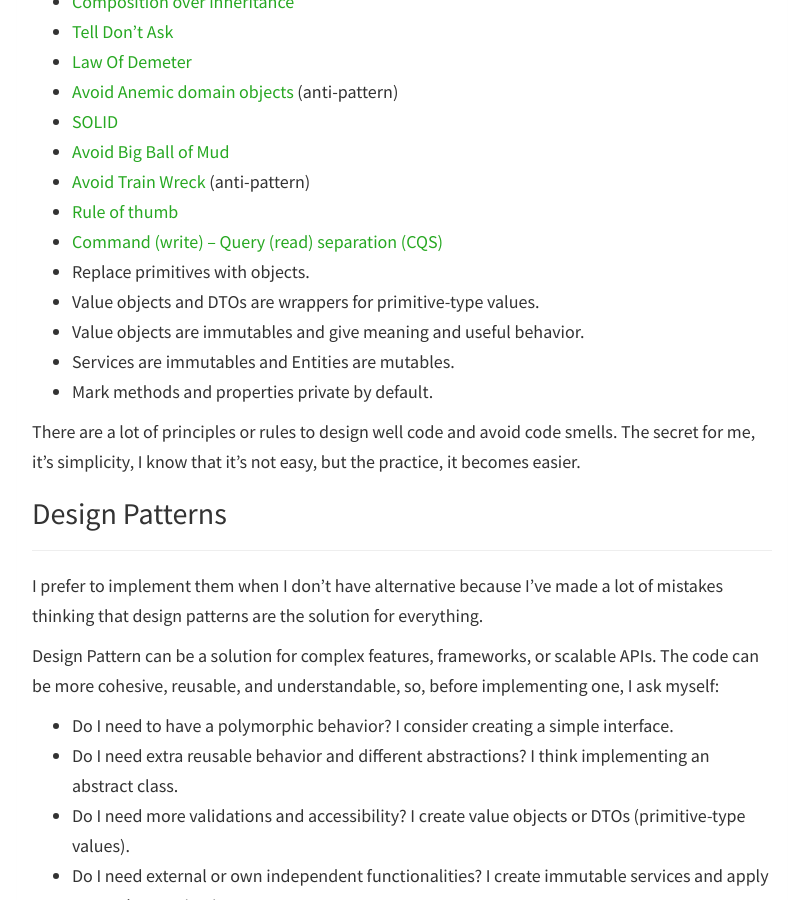
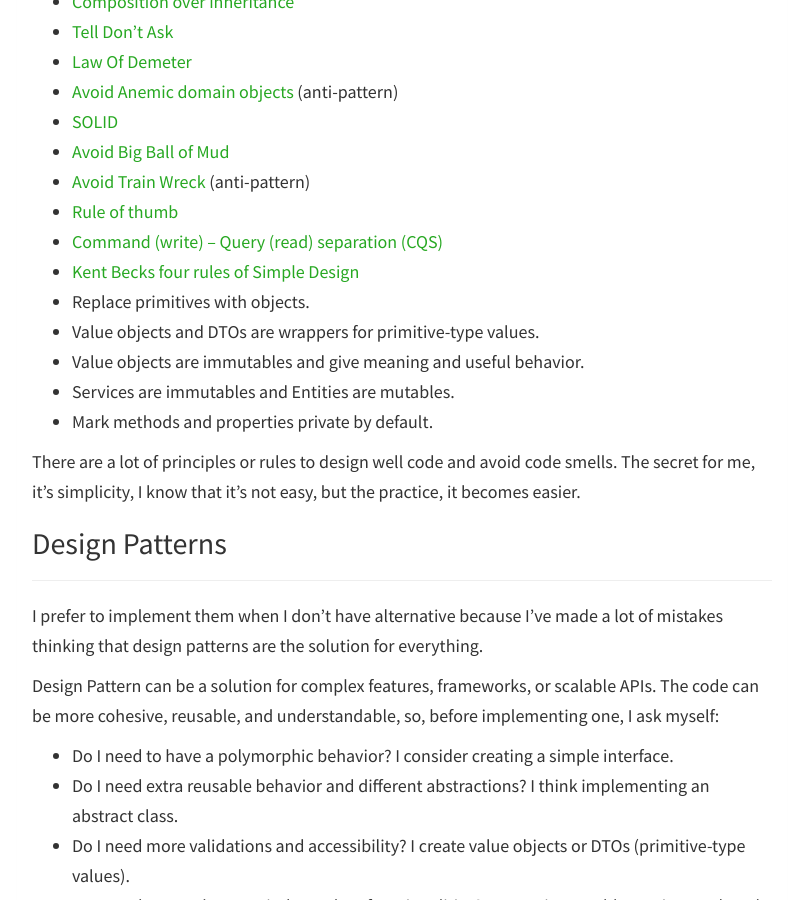
Before and after one commit to jfernancordova/jfernancordova.github.io, a Jekyll site: the page built from _posts/2018-07-20-my-object-oriented-programming-style.md, in a window 1280 px wide and 900 px high, scrolled down 1375 px. Shown: the whole window, without its empty margins (238-1038 px from the left). Built offline with Jekyll 4.4.1, drawn with Linux system fonts in a browser that asks for light colours; nearby versions of some CDN libraries.

Commit message:
Adding new one

```diff
--- a/_posts/2018-07-20-my-object-oriented-programming-style.md
+++ b/_posts/2018-07-20-my-object-oriented-programming-style.md
@@ -36,6 +36,7 @@ To follow best practice and less code smell, I Follow these rules or principles
 * [Avoid Train Wreck](https://wiki.c2.com/?TrainWreck) (anti-pattern)
 * [Rule of thumb ](https://en.wikipedia.org/wiki/Rule_of_thumb)
 * [Command (write) – Query (read) separation (CQS)](https://martinfowler.com/bliki/CommandQuerySeparation.html)
+* [Kent Becks four rules of Simple Design](https://martinfowler.com/bliki/BeckDesignRules.html)
 * Replace primitives with objects.
 * Value objects and DTOs are wrappers for primitive-type values.
 * Value objects are immutables and give meaning and useful behavior.
```
